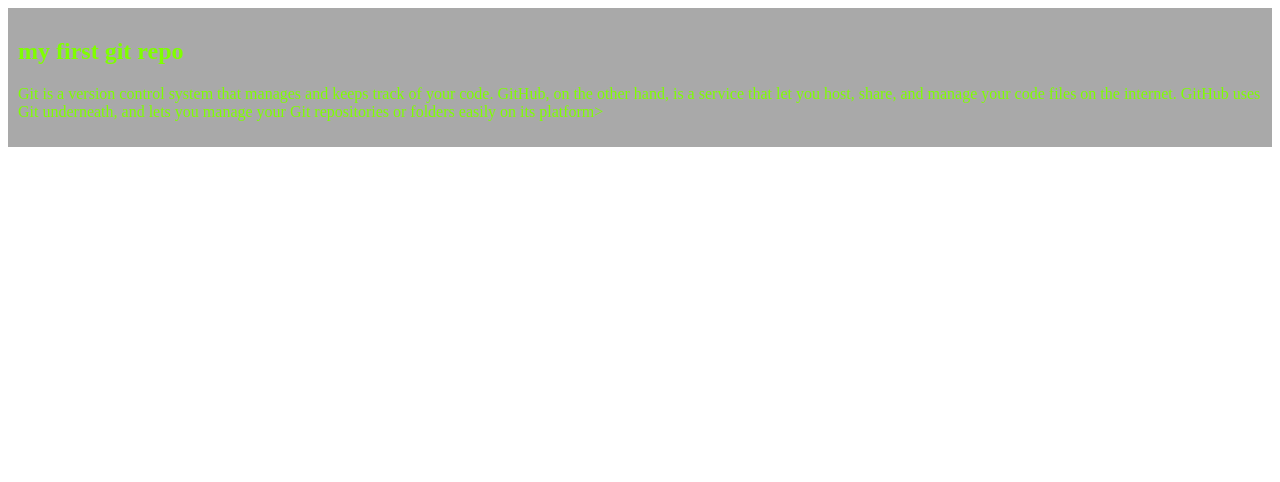
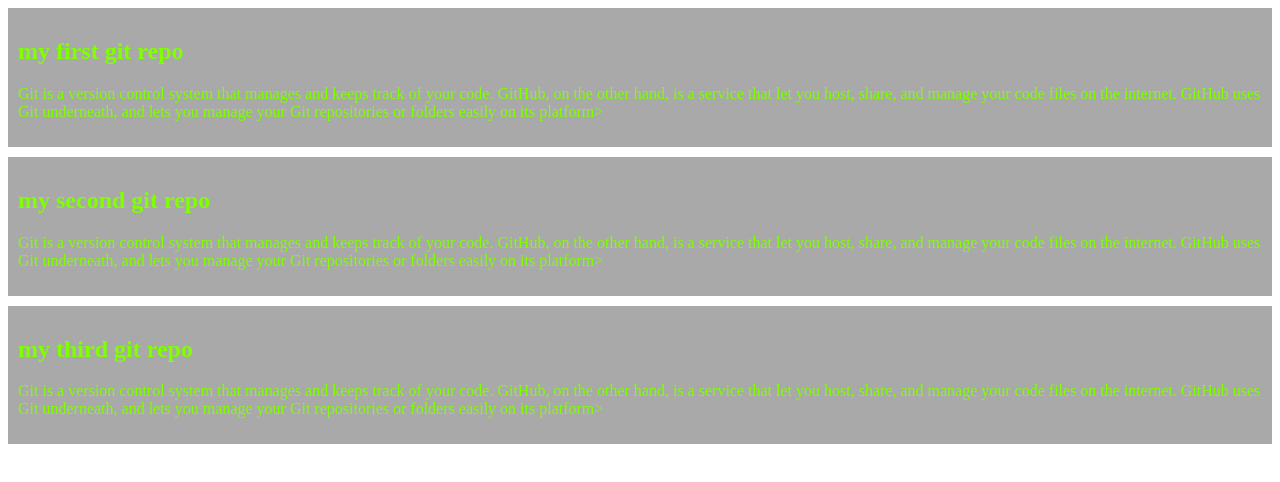
Before and after one commit to Taslima-israt/my-first-git-repo-1, a plain HTML site: page practice.html in a window 1280 px wide. Drawn offline with Linux system fonts and the light colour scheme.

Commit message:
added the second and third blog

```diff
--- a/practice.html
+++ b/practice.html
@@ -11,5 +11,13 @@
         <h2>my first git repo</h2>
         <p>Git is a version control system that manages and keeps track of your code. GitHub, on the other hand, is a service that let you host, share, and manage your code files on the internet. GitHub uses Git underneath, and lets you manage your Git repositories or folders easily on its platform></p>
     </div>
+    <div>
+        <h2>my second git repo</h2>
+        <p>Git is a version control system that manages and keeps track of your code. GitHub, on the other hand, is a service that let you host, share, and manage your code files on the internet. GitHub uses Git underneath, and lets you manage your Git repositories or folders easily on its platform></p>
+    </div>
+    <div>
+        <h2>my third git repo</h2>
+        <p>Git is a version control system that manages and keeps track of your code. GitHub, on the other hand, is a service that let you host, share, and manage your code files on the internet. GitHub uses Git underneath, and lets you manage your Git repositories or folders easily on its platform></p>
+    </div>
 </body>
 </html>
--- a/styles/blog.css
+++ b/styles/blog.css
@@ -2,6 +2,7 @@ div{
     color: chartreuse;
     background-color:darkgrey;
     padding: 10px;
+    margin-bottom: 10px;
 
 
 }
```
